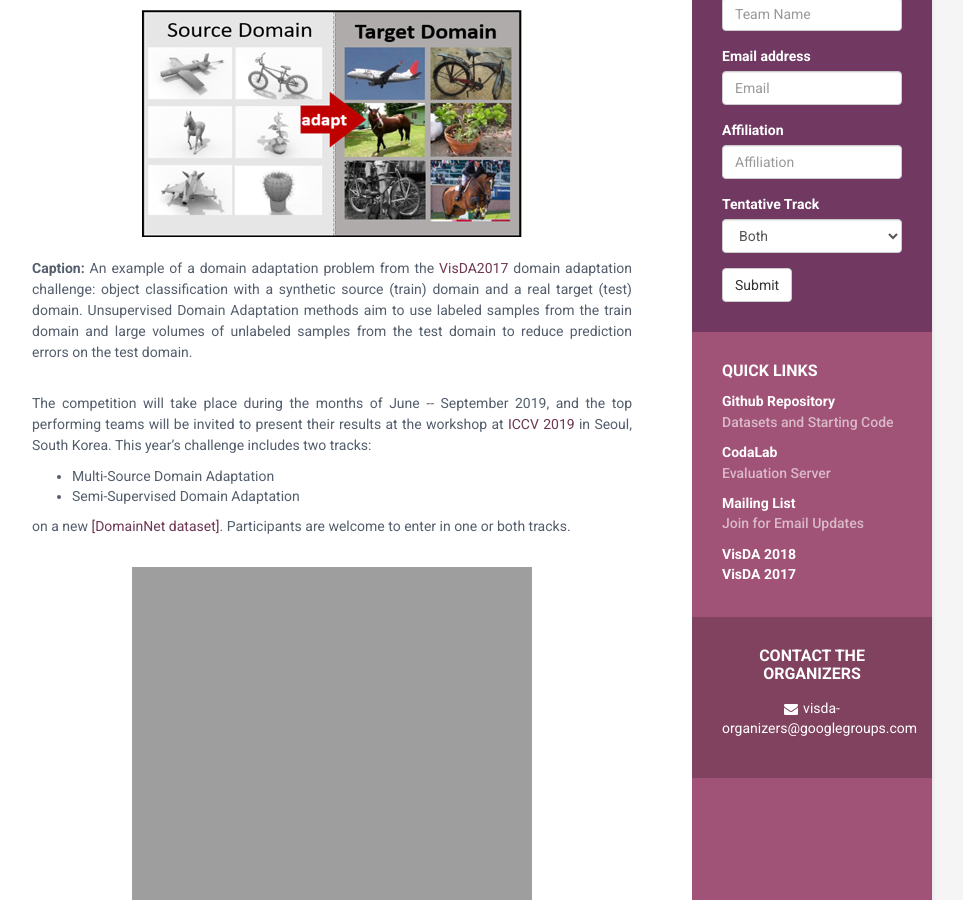
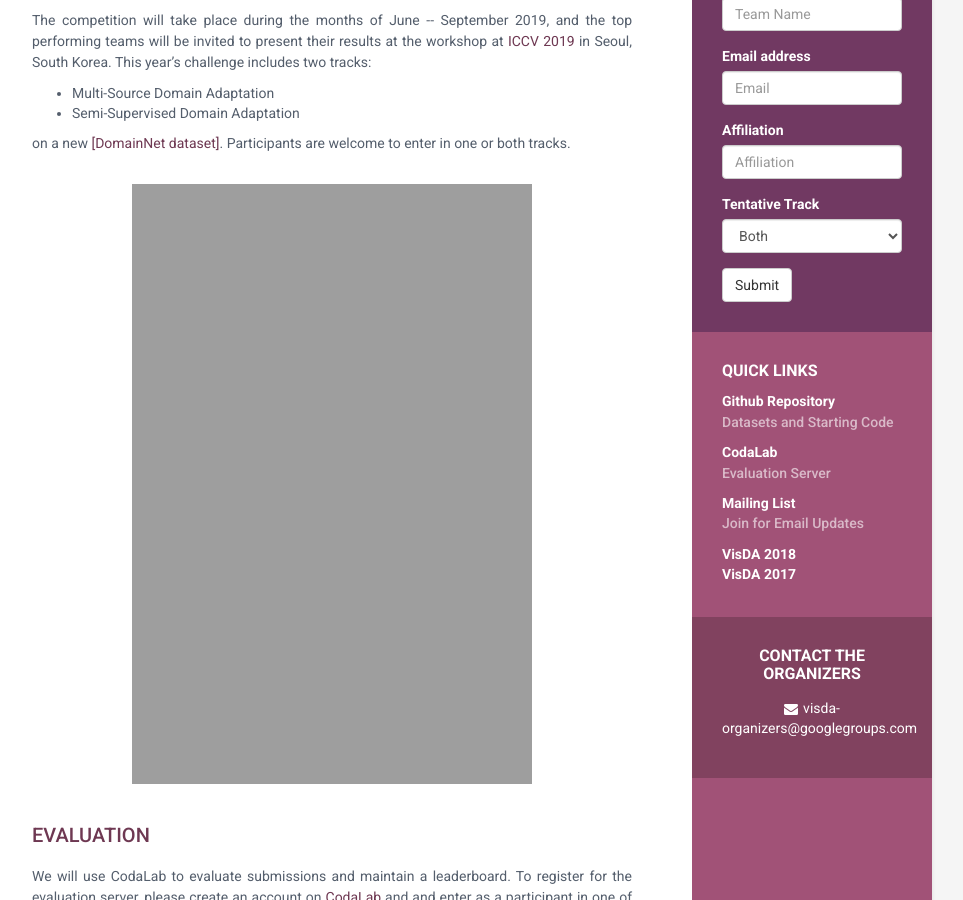
Before and after one commit to VisionLearningGroup/visda-2019, a Jekyll site: the page built from index.html, in a window 1280 px wide and 900 px high, scrolled down 720 px. Shown: the whole window, without its empty margins (188-1151 px from the left). Built offline with Jekyll 4.4.1, drawn with Linux system fonts in a browser that asks for light colours.

Commit message:
Update index.html

```diff
--- a/index.html
+++ b/index.html
@@ -39,12 +39,12 @@ layout: default
 
 </br>
 
-<figure>
+<!-- <figure>
 <img class="img-responsive" style="dipslay:block;margin-left:auto;margin-right:auto;height:60%" src="{{site.baseurl}}/assets/images/domain-adaptation.png"/>
 </figure>
 <p></br><strong>Caption:</strong> An example of a domain adaptation problem from the <a href="http://ai.bu.edu/visda-2017">VisDA2017</a> domain adaptation challenge: object classification with a synthetic source (train) domain and a real target (test) domain. Unsupervised Domain Adaptation methods aim to use labeled samples from the train domain and large volumes of unlabeled samples from the test domain to reduce prediction errors on the test domain. </p>
 </br>
-
+ -->
 
 <p> The competition will take place during the months of June -- September 2019, and the top performing teams will be invited to present their results at the workshop at <a href="https://eccv2018.org/">ICCV 2019</a> in Seoul, South Korea. This year’s challenge includes two tracks: </p>
 
```
